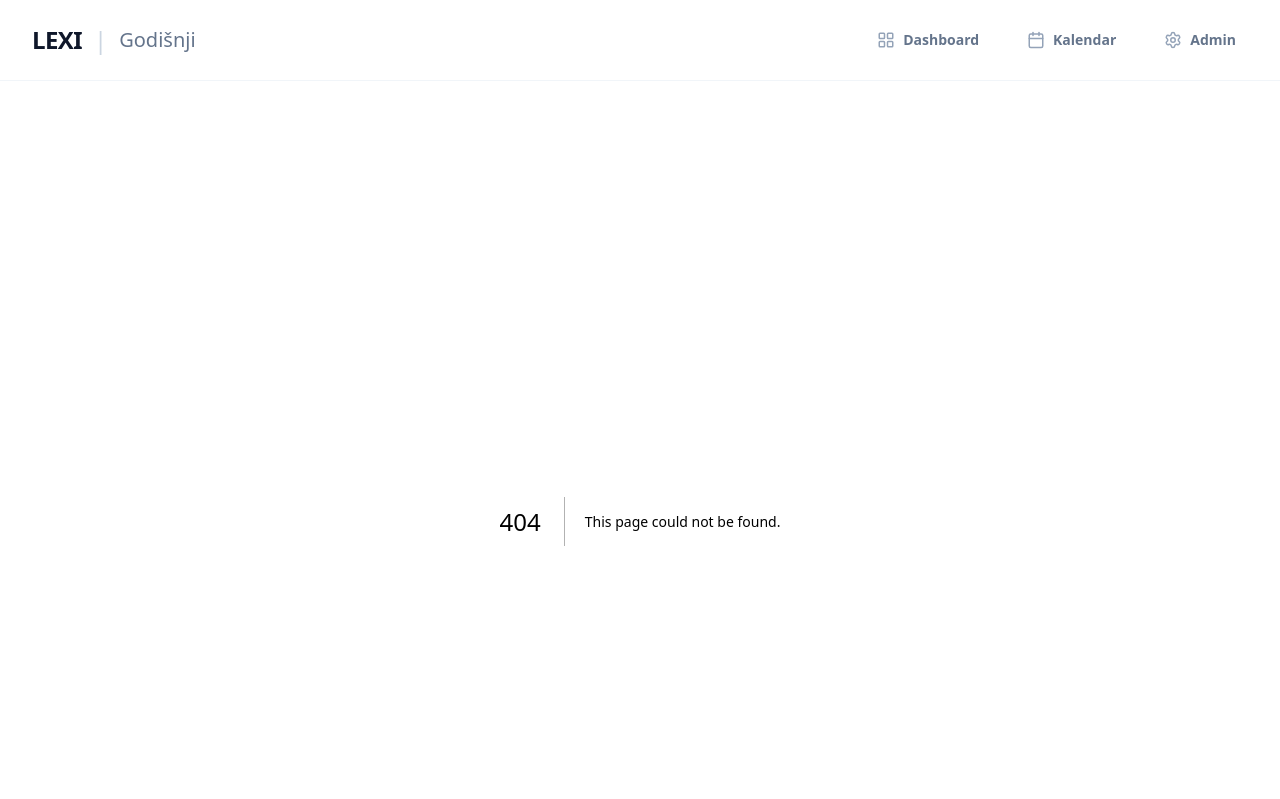
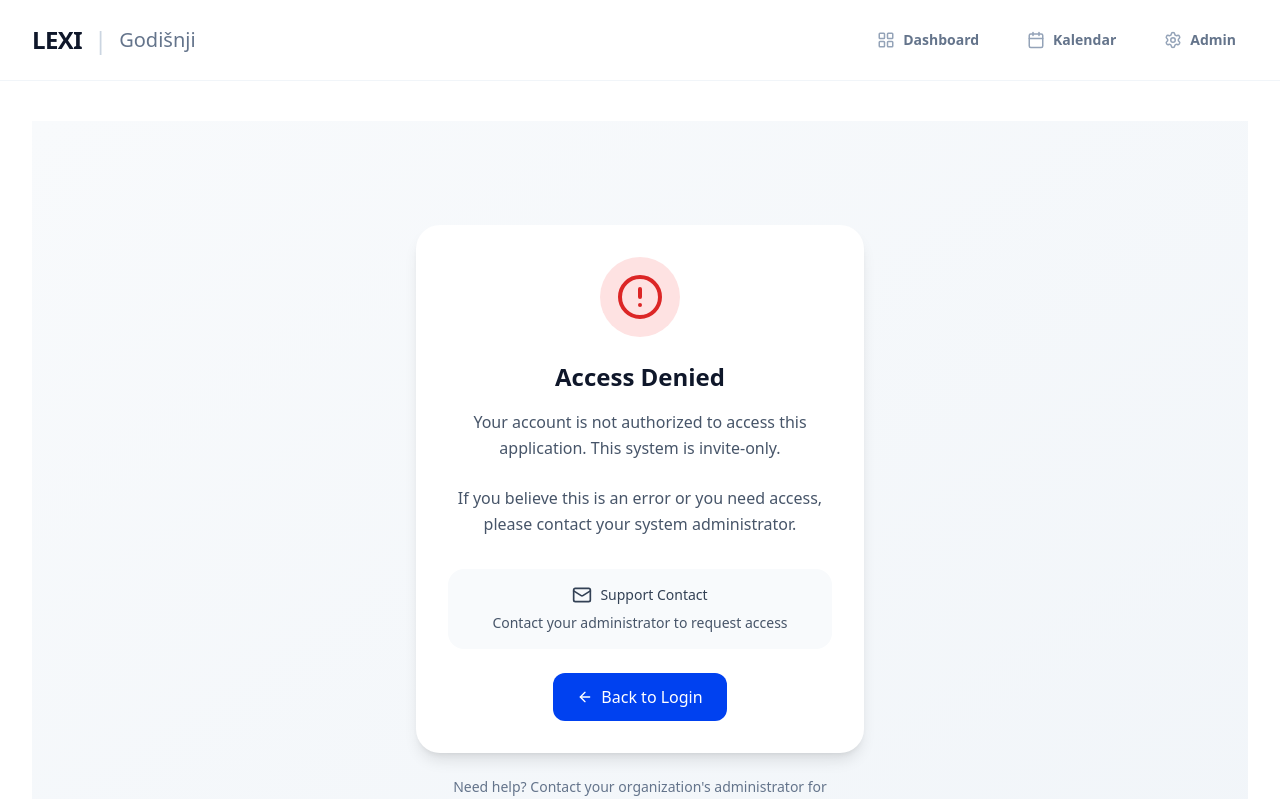
Before and after one commit to dotien-hq/Lexi-vacation-tracker, a Next.js app: page /access-denied in a window 1280 px wide. Before the commit this address had no page. Shown: the top 799 px of the page. Built offline with nearby package versions, Linux system fonts and the light colour scheme.

Commit message:
feat: add access denied page for unauthorized users

```diff
--- /dev/null
+++ b/app/access-denied/page.tsx
@@ -0,0 +1,57 @@
+import Link from 'next/link';
+import { AlertCircle, Mail, ArrowLeft } from 'lucide-react';
+
+export default function AccessDeniedPage() {
+  return (
+    <div className="min-h-screen bg-gradient-to-br from-slate-50 to-slate-100 flex items-center justify-center p-4">
+      <div className="max-w-md w-full">
+        <div className="bg-white rounded-[24px] shadow-lg p-8 text-center">
+          {/* Icon */}
+          <div className="flex justify-center mb-6">
+            <div className="bg-red-100 rounded-full p-4">
+              <AlertCircle className="w-12 h-12 text-red-600" />
+            </div>
+          </div>
+
+          {/* Title */}
+          <h1 className="text-2xl font-bold text-slate-900 mb-4">Access Denied</h1>
+
+          {/* Message */}
+          <p className="text-slate-600 mb-6 leading-relaxed">
+            Your account is not authorized to access this application. This system is invite-only.
+          </p>
+
+          <p className="text-slate-600 mb-8 leading-relaxed">
+            If you believe this is an error or you need access, please contact your system
+            administrator.
+          </p>
+
+          {/* Contact Information */}
+          <div className="bg-slate-50 rounded-[16px] p-4 mb-6">
+            <div className="flex items-center justify-center gap-2 text-slate-700">
+              <Mail className="w-5 h-5" />
+              <span className="text-sm font-medium">Support Contact</span>
+            </div>
+            <p className="text-slate-600 text-sm mt-2">
+              Contact your administrator to request access
+            </p>
+          </div>
+
+          {/* Back to Login Button */}
+          <Link
+            href="/login"
+            className="inline-flex items-center gap-2 bg-[#0041F0] text-white px-6 py-3 rounded-[12px] hover:bg-blue-700 transition-colors font-medium"
+          >
+            <ArrowLeft className="w-4 h-4" />
+            Back to Login
+          </Link>
+        </div>
+
+        {/* Additional Help Text */}
+        <p className="text-center text-slate-500 text-sm mt-6">
+          Need help? Contact your organization&apos;s administrator for assistance.
+        </p>
+      </div>
+    </div>
+  );
+}
```
